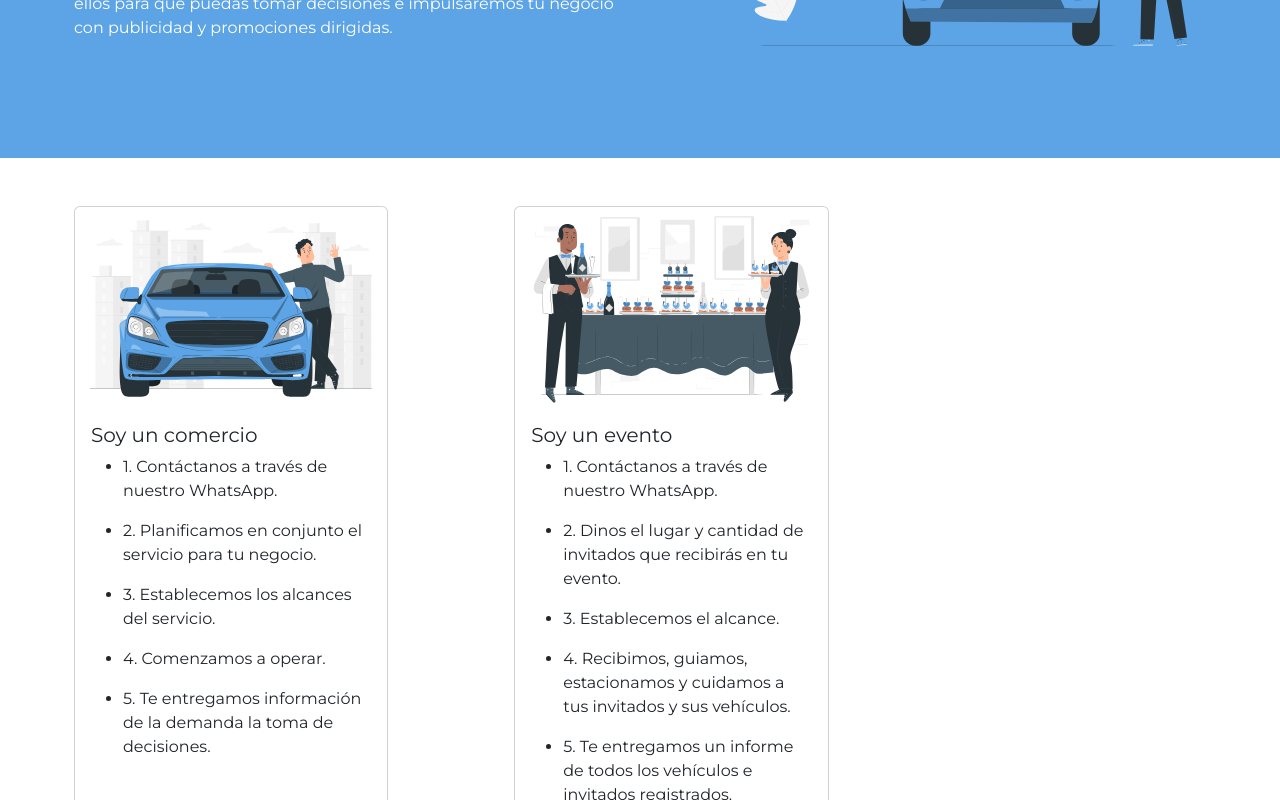
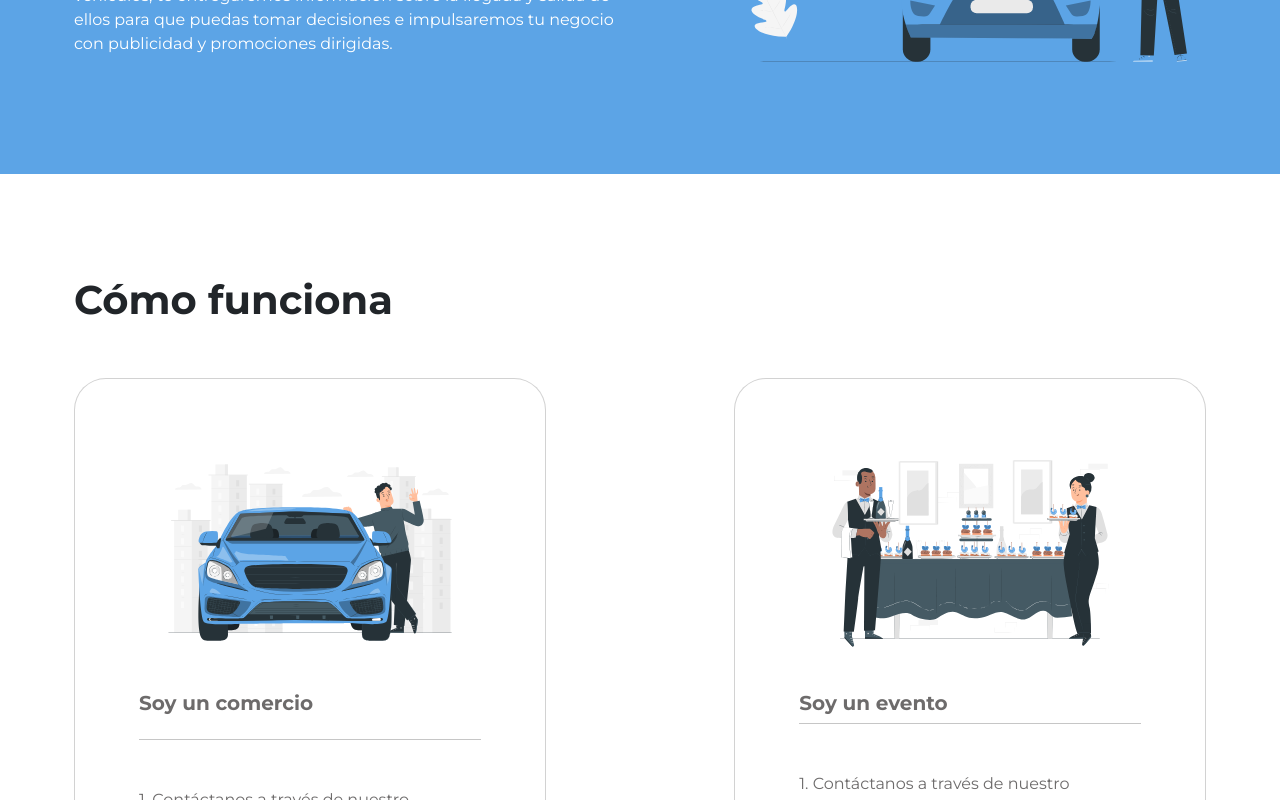
Before and after one commit to mpabarca/sien-deprecated, a Next.js app: page / in a window 1280 px wide. Shown: the part 2000-2800 px from the top of the page. Built offline with nearby package versions, Linux system fonts and the light colour scheme.

Commit message:
Add basic style to how it works at home page

```diff
--- a/src/components/Description.tsx
+++ b/src/components/Description.tsx
@@ -6,10 +6,10 @@ const Description = () => {
         <section className='description-title quote'>
             <div className="container d-flex flex-row align-items-center justify-content-between col-xxl-12 px-1">
                 <div className='d-flex flex-column justify-content-start align-items-start col-6'>
-                    <span className='first'>
+                    <span className='first mb-5'>
                         ¿Por qué Sien Services?
                     </span>
-                    <span className='second mt-5'>
+                    <span className='second'>
                         Más transparente, seguro y rápido
                     </span>
                     <p className='explanation mt-3'>
@@ -29,18 +29,21 @@ const Description = () => {
                 />
             </div>
         </section>
-        <section className='description container px-1 py-5 d-flex'>
-            <div className='client-card-group d-flex flex-row flex-wrap justify-content-between col-8'>
-                <div className="card col-5">
+        <section className='description container px-1 py-5 d-flex flex-column'>
+            <span className='first my-5'>
+                Cómo funciona
+            </span>
+            <div className='client-card-group d-flex flex-row flex-wrap justify-content-between'>
+                <div className="card col-5 p-5">
                     <Image
                         src={'/man-front-car.svg'}
                         alt='man in front of a car smiling and saying hi'
                         width={400}
                         height={200}
-                        className="col-4 card-img-top"
+                        className="col-4 card-img-top my-4"
                     />
                     <div className="card-body">
-                        <h5 className="card-title">Soy un comercio</h5>
+                        <h5 className="card-title mb-5 pb-4">Soy un comercio</h5>
                         <ul>
                             <li>
                                 <p>
@@ -70,16 +73,16 @@ const Description = () => {
                         </ul>
                     </div>
                 </div>
-                <div className="card col-5">
+                <div className="card col-5 p-5">
                     <Image
                         src={'/catering-service.svg'}
                         alt='two waitress in a catering event'
                         width={400}
                         height={200}
-                        className="col-4 card-img-top"
+                        className="col-4 card-img-top my-4"
                     />
                     <div className="card-body">
-                        <h5 className="card-title">Soy un evento</h5>
+                        <h5 className="card-title mb-5 pb-2">Soy un evento</h5>
                         <ul>
                             <li>
                                 <p>
--- a/src/components/Header.tsx
+++ b/src/components/Header.tsx
@@ -42,7 +42,7 @@ const Header = () => {
                                     Contáctanos
                                 </button>
                                 <button type="button" className="btn btn-outline-secondary btn-lg px-4">
-                                    Servicios
+                                    Cómo funciona
                                 </button>
                             </div>
                         </div>
--- a/src/components/Services.tsx
+++ b/src/components/Services.tsx
@@ -4,7 +4,7 @@ const Services = () => {
     return (
         <section className="services container px-1 py-5 col-xxl-12" id="featured-3">
             <div className="feature-group d-flex flex-row justify-content-between flex-wrap">
-                <div className='feature d-flex flex-column align-items-center justify-content-between col-3'>
+                <div className='feature d-flex flex-column align-items-center justify-content-between my-4 col-3'>
                     <Image
                         src={'/parking-animation-light.svg'}
                         alt='parking of cars and a locator above a car'
@@ -14,7 +14,7 @@ const Services = () => {
                     />
                     <p>Servicio de Administración de Estacionamientos</p>
                 </div>
-                <div className='feature d-flex flex-column align-items-center justify-content-between col-3'>
+                <div className='feature d-flex flex-column align-items-center justify-content-between my-4 col-3'>
                     <Image
                         src={'/computer-chart-animation.svg'}
                         alt='woman analyse charts and data'
@@ -24,7 +24,7 @@ const Services = () => {
                     />
                     <p>Servicio de Registro de Clientes e información de demanda</p>
                 </div>
-                <div className='feature d-flex flex-column align-items-center justify-content-between col-3'>
+                <div className='feature d-flex flex-column align-items-center justify-content-between my-4 col-3'>
                     <Image
                         src={'/mobile-chart-animation.svg'}
                         alt='man shouting or social medias'
--- a/src/styles/scss/base/_app.scss
+++ b/src/styles/scss/base/_app.scss
@@ -2,6 +2,7 @@ body {
     font-family: $font-family;
     p {
         font-size: 1rem;
+        font-weight: 300;
     }
 }
 
--- a/src/styles/scss/pages/home.scss
+++ b/src/styles/scss/pages/home.scss
@@ -2,6 +2,7 @@
     .header {
         p.aliado {
             font-size: 1rem;
+            color: $color-gray-dark;
         }
         .title {
             font-size: 4rem;
@@ -30,13 +31,13 @@
         .feature {
             max-width: 50rem;
             min-width: 20rem;
-            margin-bottom: 2rem;
             padding: 1.5rem;
             border-radius: 1rem;
             p {
                 font-weight: 400;
                 text-align: center;
                 padding-top: 2rem;
+                color: $color-gray-dark;
             }
         }
     }
@@ -59,8 +60,33 @@
         }
     }
     .description {
+        padding-top: 3rem;
+        padding-bottom: 3rem;
+        span {
+            margin: 0;
+            &.first {
+                font-size: 2.5rem;
+                font-weight: 700;
+            }
+        }
         .client-card-group {
             gap: 1rem;
+            .card {
+                border-radius: 2rem;
+                .card-body {
+                    color: $color-gray-dark;
+                    h5 {
+                        font-weight: 600;
+                        border-bottom: 1px solid $color-gray-light;
+                    }
+                    ul {
+                        padding: 0;
+                        li {
+                            list-style-type: none;
+                        }
+                    }
+                }
+            }
         }
     }
 }
```
